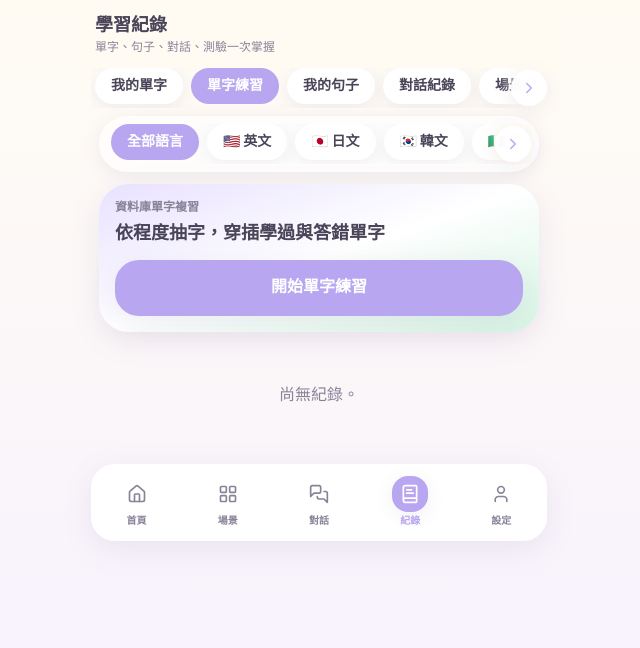
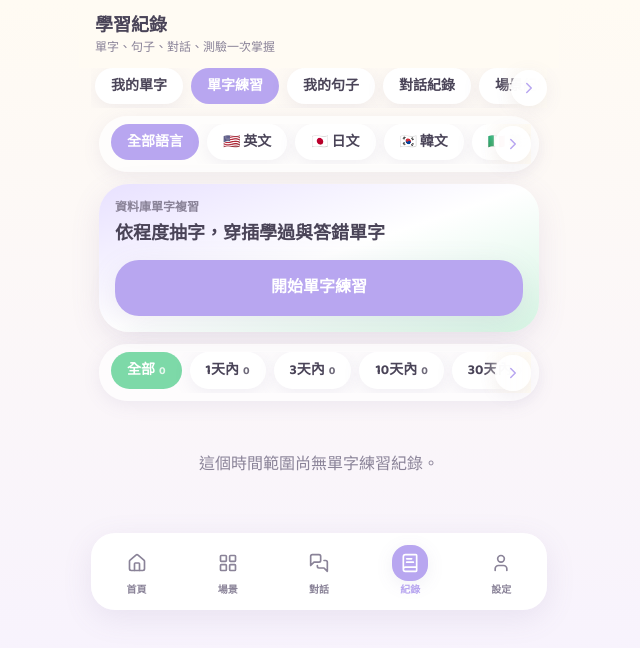
Before and after one commit to erin20080306/nobile-english, a Next.js app: page /records in a window 1280 px wide. Both pictures are taken after a click on the button "單字練習". Shown: the top 648 px of the page, without its empty margins (321-961 px from the left). Built offline with nearby package versions, Linux system fonts and the light colour scheme.

Commit message:
Group word practice records by date

```diff
--- a/src/app/records/page.tsx
+++ b/src/app/records/page.tsx
@@ -2,7 +2,7 @@
 
 import { Suspense, useEffect, useState } from "react";
 import { useSearchParams } from "next/navigation";
-import { MessageSquare, Volume2, Star, X } from "lucide-react";
+import { ChevronDown, ChevronUp, MessageSquare, Volume2, Star, X } from "lucide-react";
 import type { SavedWord, SavedSentence, LearningRecord, ExamResult, ExamQuestion, LearningLanguageCode, UserSettings } from "@/types";
 import { vocabularyService } from "@/services/vocabularyService";
 import { dictionaryService } from "@/services/dictionaryService";
@@ -15,6 +15,7 @@ import BottomNav from "@/components/BottomNav";
 import HorizontalScrollChips from "@/components/HorizontalScrollChips";
 
 type RecordLanguageFilter = LearningLanguageCode | "all";
+type WordRecordDateFilter = "all" | "1d" | "3d" | "10d" | "30d" | "older30";
 
 const tabs = [
   { key: "words", label: "我的單字" },
@@ -27,9 +28,40 @@ const tabs = [
   { key: "review", label: "複習清單" },
 ];
 
+const wordRecordDateFilters: { key: WordRecordDateFilter; label: string }[] = [
+  { key: "all", label: "全部" },
+  { key: "1d", label: "1天內" },
+  { key: "3d", label: "3天內" },
+  { key: "10d", label: "10天內" },
+  { key: "30d", label: "30天內" },
+  { key: "older30", label: "30天前" },
+];
+
+const collapsedWordRecordCount = 6;
+
 function filterByLanguage(items: LearningRecord[], language: RecordLanguageFilter) {
   if (language === "all") return items;
   return items.filter((record) => (record.targetLanguage || "en") === language);
+}
+
+function recordAgeDays(record: LearningRecord) {
+  const time = new Date(record.date).getTime();
+  if (!Number.isFinite(time)) return Number.POSITIVE_INFINITY;
+  return Math.max(0, (Date.now() - time) / 86400000);
+}
+
+function matchesWordRecordDate(record: LearningRecord, filter: WordRecordDateFilter) {
+  if (filter === "all") return true;
+  const age = recordAgeDays(record);
+  if (filter === "1d") return age <= 1;
+  if (filter === "3d") return age > 1 && age <= 3;
+  if (filter === "10d") return age > 3 && age <= 10;
+  if (filter === "30d") return age > 10 && age <= 30;
+  return age > 30;
+}
+
+function filterByWordRecordDate(items: LearningRecord[], filter: WordRecordDateFilter) {
+  return items.filter((record) => matchesWordRecordDate(record, filter));
 }
 
 export default function RecordsPage() {
@@ -51,6 +83,8 @@ function RecordsInner() {
   const [wrong, setWrong] = useState<ExamQuestion[]>([]);
   const [activeRecord, setActiveRecord] = useState<LearningRecord | null>(null);
   const [languageFilter, setLanguageFilter] = useState<RecordLanguageFilter>("all");
+  const [wordDateFilter, setWordDateFilter] = useState<WordRecordDateFilter>("all");
+  const [wordRecordsExpanded, setWordRecordsExpanded] = useState(false);
   const [settings, setSettings] = useState<UserSettings>(() => learningService.getSettings(""));
   const [playingId, setPlayingId] = useState<string | null>(null);
 
@@ -89,6 +123,8 @@ function RecordsInner() {
   const showSentenceZh = showChineseGlobal && settings.sentenceReviewChinese;
   const showDialogueZh = showChineseGlobal && settings.dialogueChinese;
   const showSceneZh = showChineseGlobal && settings.sceneChinese;
+  const wordPracticeRecords = filterByLanguage(records.filter((r) => r.type === "word"), languageFilter);
+  const filteredWordPracticeRecords = filterByWordRecordDate(wordPracticeRecords, wordDateFilter);
 
   return (
     <div className="min-h-[100dvh] pb-4">
@@ -105,7 +141,7 @@ function RecordsInner() {
 
       <div className="px-5 mt-2 space-y-3">
         {(tab === "dialogue" || tab === "scene" || tab === "word") && (
-          <LanguageFilter value={languageFilter} onChange={setLanguageFilter} />
+          <LanguageFilter value={languageFilter} onChange={(value) => { setLanguageFilter(value); setWordRecordsExpanded(false); }} />
         )}
         {tab === "words" && (words.length ? words.map((w) => (
           <div key={w.word} className="card !p-4">
@@ -132,7 +168,20 @@ function RecordsInner() {
                 開始單字練習
               </button>
             </div>
-            <RecordList items={filterByLanguage(records.filter((r) => r.type === "word"), languageFilter)} onOpen={setActiveRecord} showChinese={showWordZh} playingId={playingId} onSpeak={speakRecordFull} />
+            <WordRecordDateFilterBar
+              value={wordDateFilter}
+              onChange={(value) => { setWordDateFilter(value); setWordRecordsExpanded(false); }}
+              items={wordPracticeRecords}
+            />
+            <CollapsibleRecordList
+              items={filteredWordPracticeRecords}
+              onOpen={setActiveRecord}
+              showChinese={showWordZh}
+              playingId={playingId}
+              onSpeak={speakRecordFull}
+              expanded={wordRecordsExpanded}
+              onToggle={() => setWordRecordsExpanded((value) => !value)}
+            />
           </>
         )}
 
@@ -236,6 +285,45 @@ function RecordList({ items, onOpen, showChinese, playingId, onSpeak }: { items:
           </button>
         );
       })}
+    </>
+  );
+}
+
+function WordRecordDateFilterBar({ value, onChange, items }: { value: WordRecordDateFilter; onChange: (value: WordRecordDateFilter) => void; items: LearningRecord[] }) {
+  return (
+    <div className="rounded-[28px] bg-white/70 p-2 shadow-softer">
+      <HorizontalScrollChips>
+        {wordRecordDateFilters.map((filter) => {
+          const count = filterByWordRecordDate(items, filter.key).length;
+          return (
+            <button
+              key={filter.key}
+              onClick={() => onChange(filter.key)}
+              className={`chip whitespace-nowrap ${value === filter.key ? "bg-mintDeep text-white" : "bg-white text-ink shadow-softer"}`}
+            >
+              {filter.label}<span className="ml-1 text-[11px] opacity-80">{count}</span>
+            </button>
+          );
+        })}
+      </HorizontalScrollChips>
+    </div>
+  );
+}
+
+function CollapsibleRecordList({ items, onOpen, showChinese, playingId, onSpeak, expanded, onToggle }: { items: LearningRecord[]; onOpen: (record: LearningRecord) => void; showChinese: boolean; playingId: string | null; onSpeak: (key: string, record: LearningRecord) => void; expanded: boolean; onToggle: () => void }) {
+  if (!items.length) return <Empty text="這個時間範圍尚無單字練習紀錄。" />;
+  const shouldCollapse = items.length > collapsedWordRecordCount;
+  const visibleItems = shouldCollapse && !expanded ? items.slice(0, collapsedWordRecordCount) : items;
+
+  return (
+    <>
+      <RecordList items={visibleItems} onOpen={onOpen} showChinese={showChinese} playingId={playingId} onSpeak={onSpeak} />
+      {shouldCollapse && (
+        <button onClick={onToggle} className="w-full rounded-3xl bg-white py-3 text-sm font-bold text-lilacDeep shadow-softer flex items-center justify-center gap-2">
+          {expanded ? <ChevronUp size={16} /> : <ChevronDown size={16} />}
+          {expanded ? "收合紀錄" : `展開更多 ${items.length - collapsedWordRecordCount} 筆`}
+        </button>
+      )}
     </>
   );
 }
```
